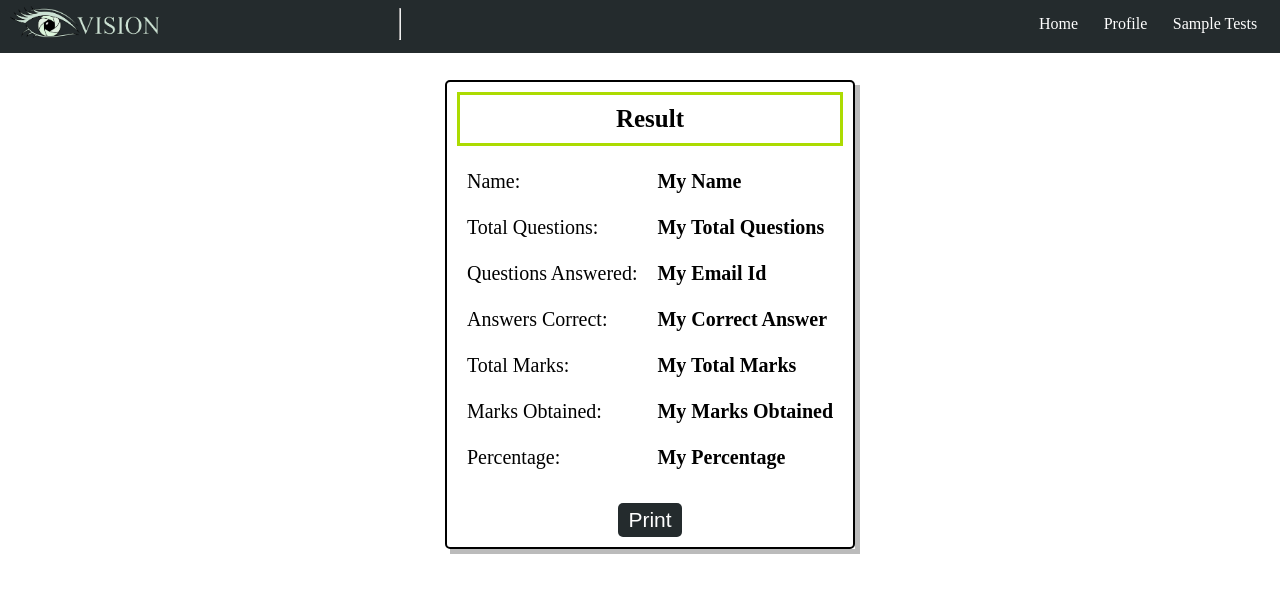
After one commit to milindmantri/vision-online-exam-system, a PHP site: page /result.php in a window 1280 px wide. The commit adds this page. Shown: the top 593 px of the page. Run offline with PHP 8.4, Linux system fonts and the light colour scheme.

Commit message:
added question upload page and result page

```diff
--- a/res/css/header-exam.css
+++ b/res/css/header-exam.css
@@ -57,7 +57,7 @@ body{
 
   */
 
-  @media (max-width:775px) {
+  @media only screen and   (max-width:775px) {
      #header-img{
       width: 120px;
     }
@@ -65,7 +65,7 @@ body{
 
 
   /*Mainly for mobile*/
-  @media (max-width:700px) {
+  @media only screen and   (max-width:700px) {
 
     #header-img{
      width: 150px;
--- a/res/css/header.css
+++ b/res/css/header.css
@@ -2,10 +2,7 @@ body{
   margin: 0px;
   padding: 0px;
 }
-div{
-    /*margin: -2px;*/
-    /*padding: 1px;*/
-  }
+
 #header{
     padding-top: 0;
     padding-bottom: 5px;
@@ -63,16 +60,16 @@ div{
 
 
   */
-
+/*
   @media (max-width:775px) {
      #header-img{
       width: 120px;
     }
   }
-
+  */
 
   /*Mainly for mobile*/
-  @media (max-width:700px) {
+  @media only screen and  (max-width:700px) {
 
     #header-img{
      width: 150px;
--- /dev/null
+++ b/res/css/result.css
@@ -0,0 +1,71 @@
+#result{
+    font-size: 20px;
+    width: max-content;
+    border: solid 2px black;
+    border-radius: 5px;
+    padding: 10px;
+}
+
+.main-container{
+    margin-top: 80px;
+    margin-left: 20px;
+    box-shadow: 5px 5px #bbbbbb;
+}
+.display-info{
+    padding: 10px 5px 10px 5px;
+    display: flex;
+    flex-direction: row;
+}
+
+.display-value{
+    font-weight: bold;
+}
+
+.display-title{
+    padding-right: 10px;
+}
+
+.display-title div, .display-value div{
+    margin: 5px;
+}
+
+.padding-10{
+    padding-top: 9px;
+    padding-bottom: 9px;
+}
+
+#result-text{
+    text-align: center;
+    border: solid 3px #ACDB01;
+    padding:10px;
+    font-weight:bold;
+    font-size:25px;
+}
+
+#print-button{
+    text-align: center;
+}
+
+#print-button button{
+    margin-top:10px;
+    color:white;
+    background-color: #242B2D;
+    padding: 5px 10px 5px 10px;
+    border-radius: 5px;
+    border: 0px;
+    font-size: 21px;
+}
+
+#print-button button:hover{
+    background-color: #ACDB01;;
+	color:black;
+	font-weight: 530;
+	box-shadow: 2px 2px black;
+}
+@media (max-width:700px) {
+    html,#profile{
+        font-size: 16px;
+    }
+
+
+}
--- a/res/css/select-exam.css
+++ b/res/css/select-exam.css
@@ -33,6 +33,8 @@ select{
 }
 
 .color-button{
+    margin-top: 5px;
+    margin-bottom: 5px;
     margin-left: 10px;
     margin-right: 10px;
     padding: 10px;
--- a/res/html/profile.html
+++ b/res/html/profile.html
@@ -1,6 +1,7 @@
 <link rel="stylesheet" href="./res/css/profile.css" />
 <div id="profile" class="padding-top">
     <div class="display-info">
+
             <div class="display-title">
                 <div> Name: </div>
                 <div >Email Id: </div>
--- a/res/js/login-register.js
+++ b/res/js/login-register.js
@@ -54,3 +54,6 @@ function openLoginPage() {
       return true;
     }
   }
+
+  registerActive()
+  loginActive();
--- /dev/null
+++ b/result.php
@@ -0,0 +1,51 @@
+<!DOCTYPE html>
+<html lang="en">
+
+<head>
+    <meta charset="UTF-8">
+    <meta name="viewport" content="width=device-width, initial-scale=1.0">
+    <meta http-equiv="X-UA-Compatible" content="ie=edge">
+    <title>Result</title>
+    <link rel="stylesheet" href="./res/css/result.css" />
+</head>
+
+<body>
+    <?php
+    include_once './res/html/header.html';
+    ?>
+    <div style="text-align:center;">
+    <div class="main-container" style="display:inline-block; text-align:left; ">
+
+        <div id="result">
+        <div id="result-text">Result</div>
+            <div class="display-info">
+                <div class="display-title">
+                    <div class="padding-10"> Name: </div>
+                    <div class="padding-10"> Total Questions: </div>
+                    <div class="padding-10">Questions Answered: </div>
+                    <div class="padding-10">Answers Correct: </div>
+                    <div class="padding-10">Total Marks: </div>
+                    <div class="padding-10">Marks Obtained: </div>
+                    <div class="padding-10">Percentage: </div>
+                </div>
+
+                <div class="display-value">
+                    <div id="display-name" class="padding-10">My Name</div>
+                    <div id="display-total-questions" class="padding-10">My Total Questions</div>
+                    <div id="display-questions-answered" class="padding-10">My Email Id</div>
+                    <div id="display-answers-correct" class="padding-10">My Correct Answer</div>
+                    <div id="display-total-marks" class="padding-10">My Total Marks</div>
+                    <div id="display-marks-obtained" class="padding-10">My Marks Obtained</div>
+                    <div id="display-percentage" class="padding-10">My Percentage</div>
+                </div>
+
+            </div>
+            <div id="print-button"> <button>Print</button>  </div>
+        </div>
+    </div>
+    </div>
+
+
+</body>
+
+</html>
--- a/select-exam.php
+++ b/select-exam.php
@@ -24,6 +24,7 @@
                 </select>
                 <select id="select-test" class="color-button">
                 </select>
+                <br>
                 <button id="start-test" class="color-button" onclick="location.href = './exam.php';">Start Test </button>
             </div>
         </div>
```
Also changed, not shown: index.php (+6 -2 lines), res/css/stylee.css (deleted, +0 -26 lines), res/css/upload-questions.css (added, +49 -0 lines), upload-questions.php (added, +49 -0 lines), res/js/result.js (added), res/js/upload-questions.js (added).
